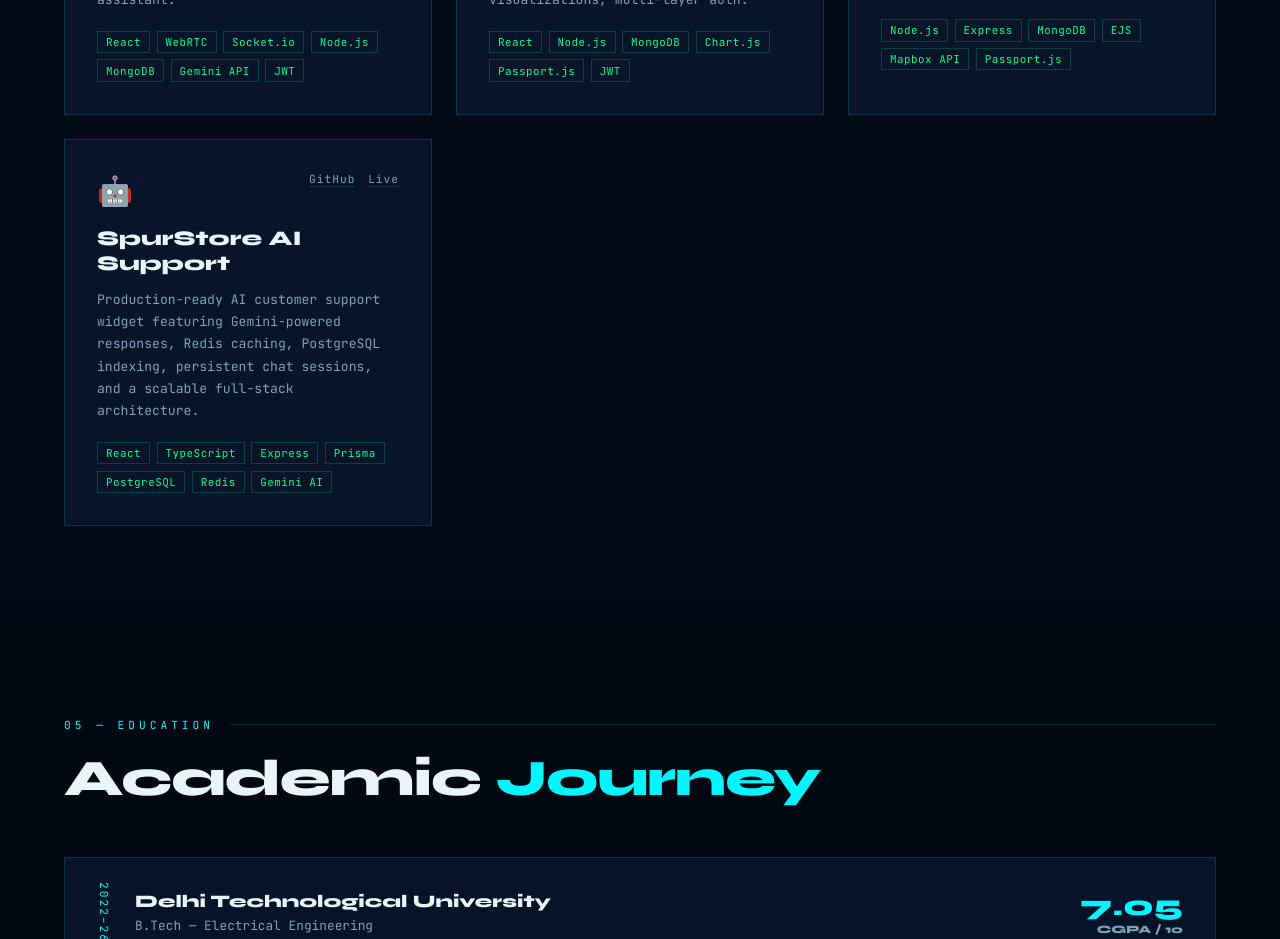
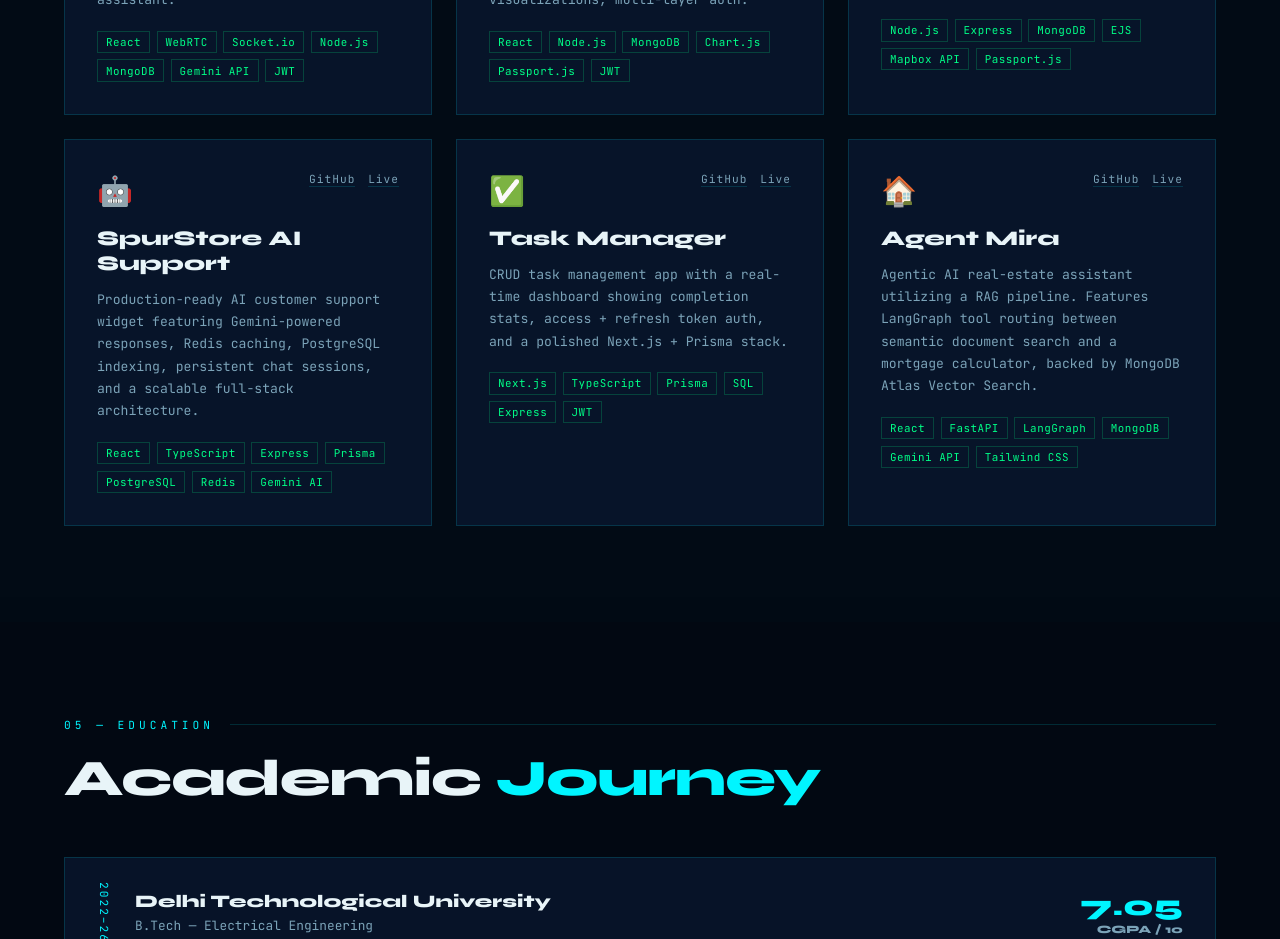
Before and after one commit to Apoorv0207/Portfolio, a React (Vite) app: page / in a window 1280 px wide. Shown: the part 3760-4699 px from the top of the page. Built offline with nearby package versions, Linux system fonts and the light colour scheme.

Commit message:
Added one more project

```diff
--- a/src/components/Projects.jsx
+++ b/src/components/Projects.jsx
@@ -33,6 +33,22 @@ const projects = [
   github: 'https://github.com/Apoorv0207/Spur-Store',
   live: 'https://spur-store.vercel.app/',
   },
+  {
+     icon: '✅',
+    title: 'Task Manager',
+    desc: 'CRUD task management app with a real-time dashboard showing completion stats, access + refresh token auth, and a polished Next.js + Prisma stack.',
+    tech: ['Next.js', 'TypeScript', 'Prisma', 'SQL', 'Express', 'JWT'],
+    github: 'https://github.com/Apoorv0207/task-manager',
+    live: 'https://task-manager-chi-dun.vercel.app/login',
+  },
+  {
+    icon: '🏠',
+    title: 'Agent Mira',
+    desc: 'Agentic AI real-estate assistant utilizing a RAG pipeline. Features LangGraph tool routing between semantic document search and a mortgage calculator, backed by MongoDB Atlas Vector Search.',
+    tech: ['React', 'FastAPI', 'LangGraph', 'MongoDB', 'Gemini API', 'Tailwind CSS'],
+    github: 'https://github.com/Apoorv0207/Agent-Mira',
+    live: 'https://agent-mira-sable.vercel.app/',
+  }
 ];
 import { useCardTilt } from '../hooks/useCardTilt';
 export default function Projects() {
```
